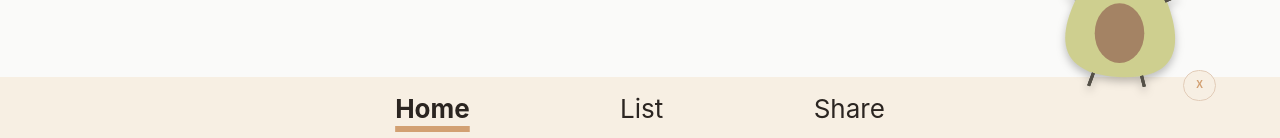
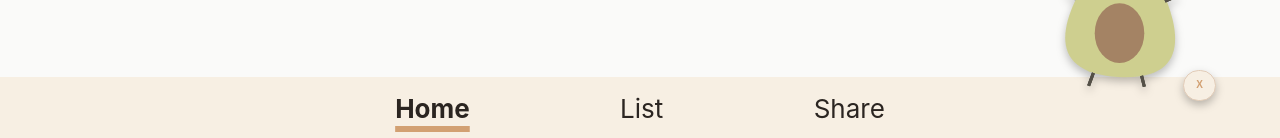
Before and after one commit to the-collab-lab/tcl-46-smart-shopping-list, a React (Vite) app: page / in a window 1280 px wide. Shown: the part 659-797 px from the top of the page. Built offline with nearby package versions, Linux system fonts and the light colour scheme.

Commit message:
add drop shadow to hide icon for avocado

```diff
--- a/src/components/FoodPuns.css
+++ b/src/components/FoodPuns.css
@@ -26,6 +26,7 @@
 	font-size: 10px;
 	font-weight: 900;
 	padding: 8px 12px 10px 12px;
+	filter: drop-shadow(0px 4px 4px rgba(0, 0, 0, 0.25));
 }
 
 .svg__icon {
```
